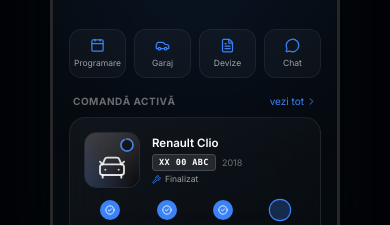
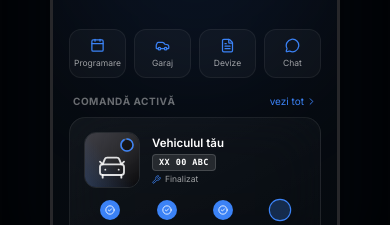
Before and after one commit to valitakacs/service-app-website, a React (Vite) app: page / in a window 390 px wide. Shown: the part 8180-8405 px from the top of the page. Built offline with nearby package versions, Linux system fonts and the light colour scheme.

Commit message:
fix(mobile-mockup): remove brand/model and year — keep generic placeholder

```diff
--- a/src/components/MobileMockup.tsx
+++ b/src/components/MobileMockup.tsx
@@ -279,13 +279,12 @@
                 </div>
                 <div className="flex-1 min-w-0">
                   <div className="text-[11.5px] font-semibold text-white truncate">
-                    Renault Clio
+                    Vehiculul tău
                   </div>
                   <div className="flex items-center gap-1.5 mt-0.5">
                     <span className="text-[8.5px] font-mono font-bold text-white bg-white/10 border border-white/15 px-1.5 py-px rounded tracking-wider">
                       XX 00 ABC
                     </span>
-                    <span className="text-[9px] text-white/40">2018</span>
                   </div>
                   <div className="flex items-center gap-1 mt-0.5">
                     <Wrench size={9} className="text-accent" />
```
